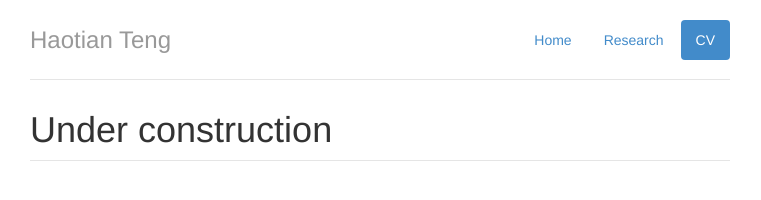
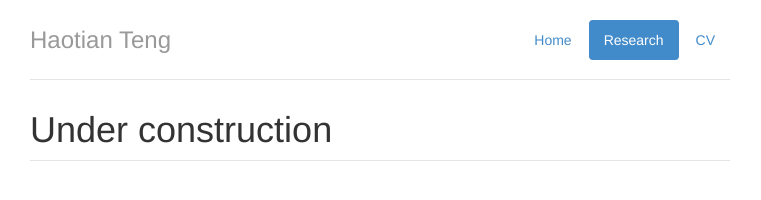
Before and after one commit to haotianteng/haotianteng.github.io, a plain HTML site: page research.html in a window 1280 px wide. Shown: the whole page, without its empty margins (260-1021 px from the left). Drawn offline with Linux system fonts and the light colour scheme.

Commit message:
Research tag activated fix

```diff
--- a/research.html
+++ b/research.html
@@ -24,8 +24,9 @@
       <div class="header">
         <ul class="nav nav-pills pull-right">
           <li><a href="index.html">Home</a></li>
-          <li><a href="research.html">Research</a></li>
-          <li class="active"><a href="#">CV</a></li>
+          <li class="active"><a href="#">Research</a></li>
+          <li><a href="research.html">CV</a></li>
+
         </ul>
         <h3 class="text-muted">Haotian Teng</h3>
       </div>
```
